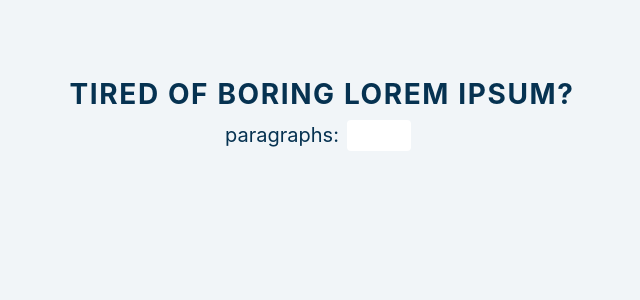
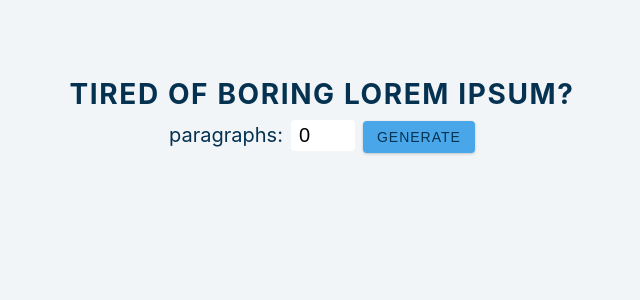
Before and after one commit to ahoymarcus/reactjs-lorem-ipsum-app, a React (Create React App) app: page / in a window 1280 px wide. Shown: the top 300 px of the page, without its empty margins (318-958 px from the left). Built offline with nearby package versions, Linux system fonts and the light colour scheme.

Commit message:
Terminar de definir o elemento formulario, com um Input e um handleChange para setar valores. Finalmente, criar um botao do tipo submit.

```diff
--- a/src/App.js
+++ b/src/App.js
@@ -25,7 +25,14 @@
         <label htmlFor="amout">
           paragraphs:
         </label>
-        <input type="number" name="amout" id="amount" />
+        <input
+          type="number"
+          name="amout"
+          id="amount"
+          value={count}
+          onChange={(e) => setCount(e.target.value)}
+        />
+        <button type="submit" className="btn">generate</button>
       </form>
     </section>
     );
```
